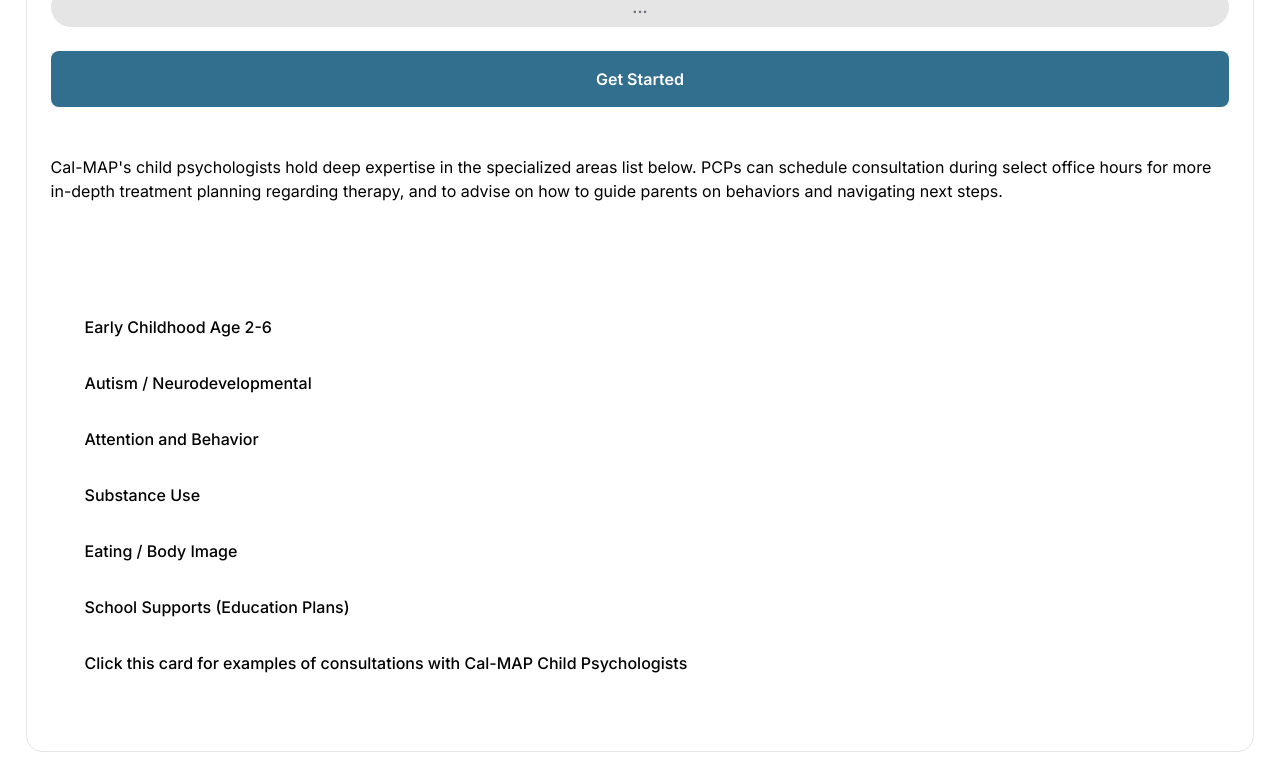
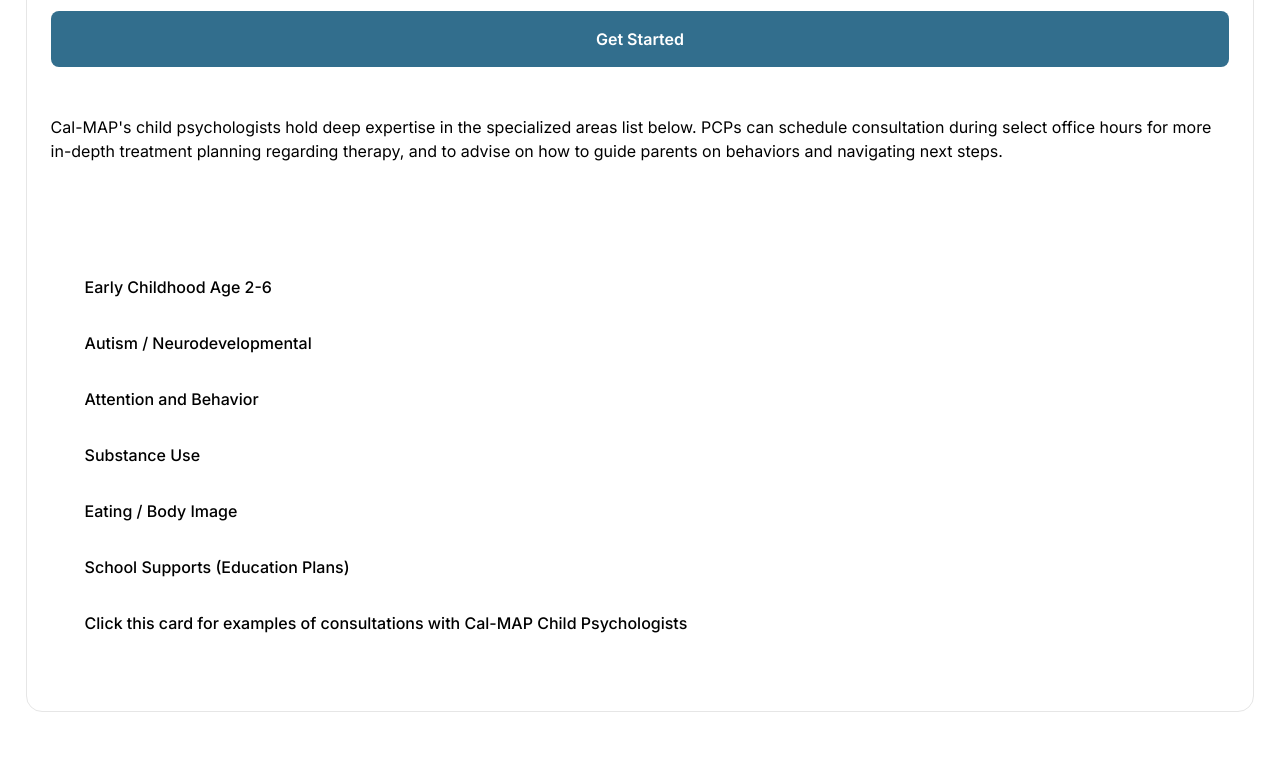
Before and after one commit to jx-agent/child-psychologist-prod, a plain HTML site: page index.html in a window 1280 px wide. Shown: the part 95-879 px from the top of the page. After the commit the page ends 839 px from the top, so only its background shows below. Drawn offline with nearby package versions, Linux system fonts and the light colour scheme.

Commit message:
Update index.html

```diff
--- a/index.html
+++ b/index.html
@@ -25,7 +25,6 @@
               <h2>Child Psychologist</h2>
 <br>
             </div>
-                                    <div class="card__label label">...</div>
 
             <br>
             <div class="button">Get Started</div>
```
